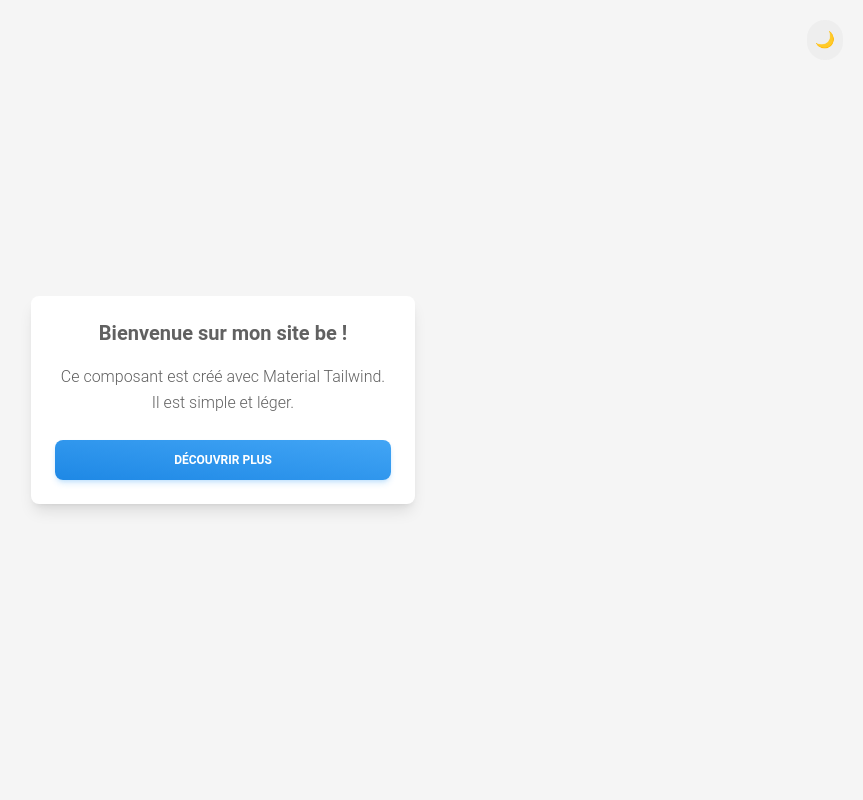
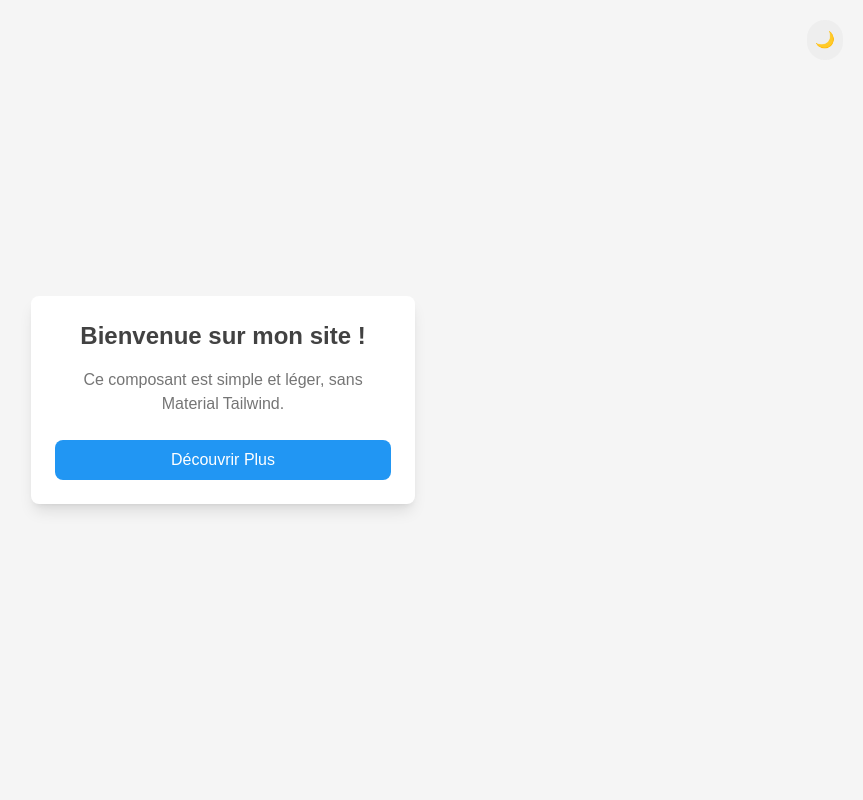
Before and after one commit to Tefymahery/kristy-fianantsika, a Next.js app: page / in a window 1280 px wide. Shown: the top 800 px of the page, without its empty margins (417-1280 px from the left). Built offline with nearby package versions, Linux system fonts and the light colour scheme.

Commit message:
Test sans material tailwind

```diff
--- a/src/components/SimpleCard.js
+++ b/src/components/SimpleCard.js
@@ -1,22 +1,21 @@
 // components/SimpleCard.js
-import { Card, Button, Typography } from "@material-tailwind/react";
 
 export default function SimpleCard() {
     return (
       <div className="flex justify-center items-center min-h-screen bg-gray-100">
-      <Card className="w-96 shadow-lg rounded-lg">
+        <div className="w-96 bg-white shadow-lg rounded-lg overflow-hidden">
           <div className="p-6">
-          <Typography variant="h5" className="text-center mb-4">
-            Bienvenue sur mon site be !
-          </Typography>
-          <Typography className="text-center mb-6">
-            Ce composant est créé avec Material Tailwind. Il est simple et léger.
-          </Typography>
-          <Button variant="gradient" color="blue" fullWidth>
+            <h5 className="text-center text-2xl font-semibold text-gray-800 mb-4">
+              Bienvenue sur mon site !
+            </h5>
+            <p className="text-center text-gray-600 mb-6">
+              Ce composant est simple et léger, sans Material Tailwind.
+            </p>
+            <button className="w-full py-2 px-4 bg-blue-500 text-white rounded-lg hover:bg-blue-600 transition">
               Découvrir Plus
-          </Button>
+            </button>
           </div>
-      </Card>
+        </div>
       </div>
     );
   }
```
Lines whose indentation alone changed are shown as unchanged.
